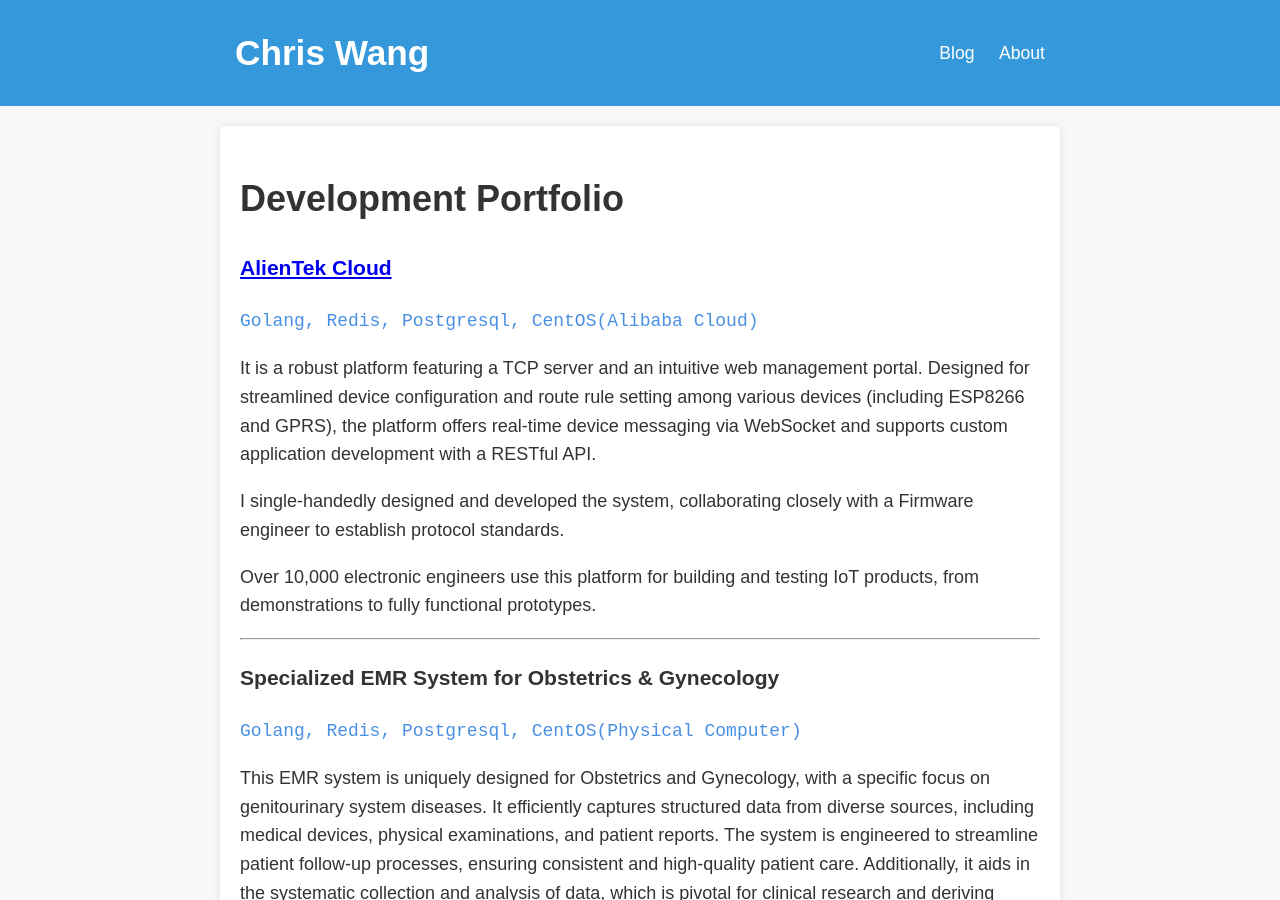
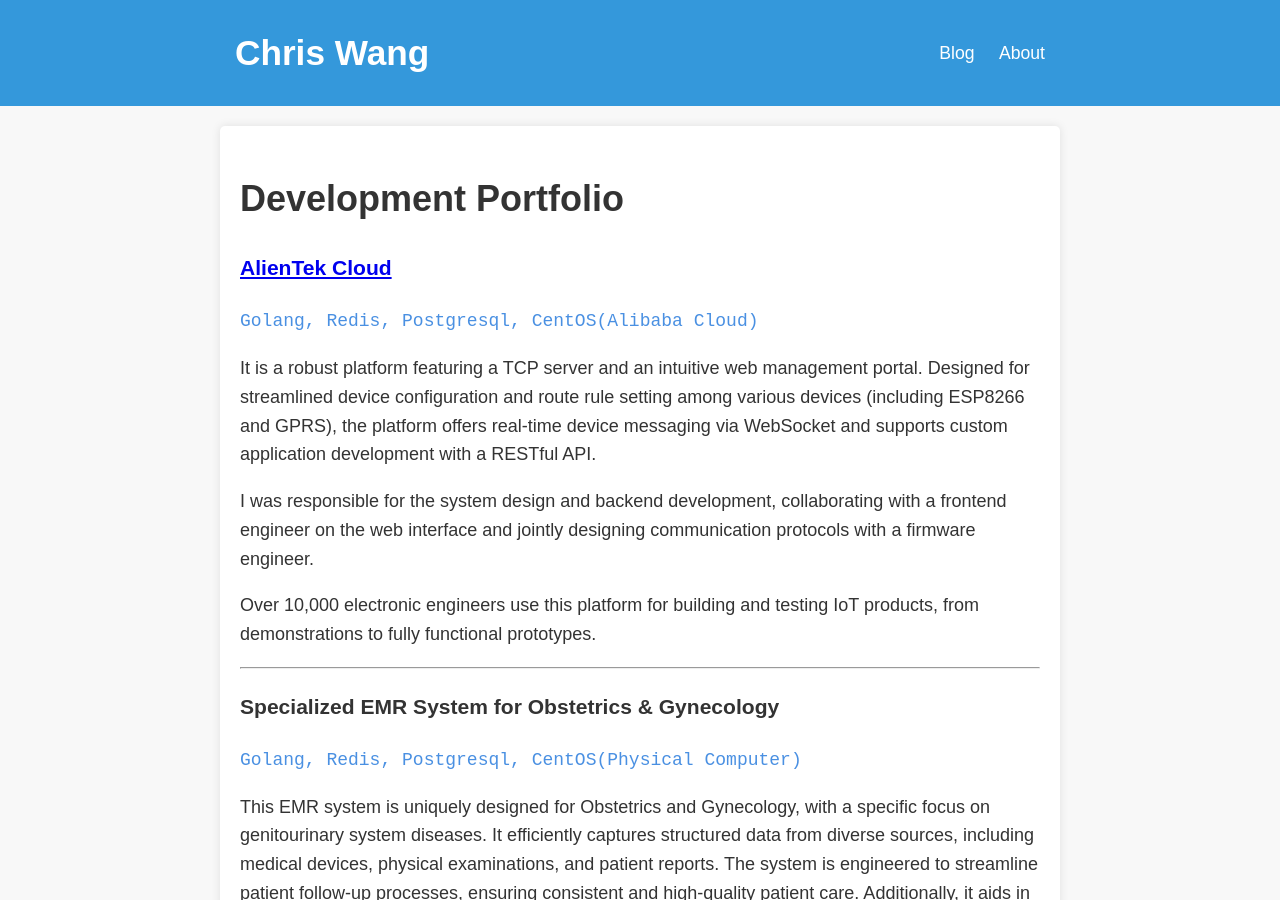
Before and after one commit to cookiebody/cookiebody.github.io, a Jekyll site: the page built from development.md, in a window 1280 px wide and 900 px high. Built offline with Jekyll 4.4.1, drawn with Linux system fonts in a browser that asks for light colours; Markdown is read by kramdown in place of the engine named in the settings.

Commit message:
update development content

```diff
--- a/development.md
+++ b/development.md
@@ -12,7 +12,7 @@ permalink: /development/
 
 It is a robust platform featuring a TCP server and an intuitive web management portal. Designed for streamlined device configuration and route rule setting among various devices (including ESP8266 and GPRS), the platform offers real-time device messaging via WebSocket and supports custom application development with a RESTful API.
 
-I single-handedly designed and developed the system, collaborating closely with a Firmware engineer to establish protocol standards.
+I was responsible for the system design and backend development, collaborating with a frontend engineer on the web interface and jointly designing communication protocols with a firmware engineer.
 
 Over 10,000 electronic engineers use this platform for building and testing IoT products, from demonstrations to fully functional prototypes.
 
```
